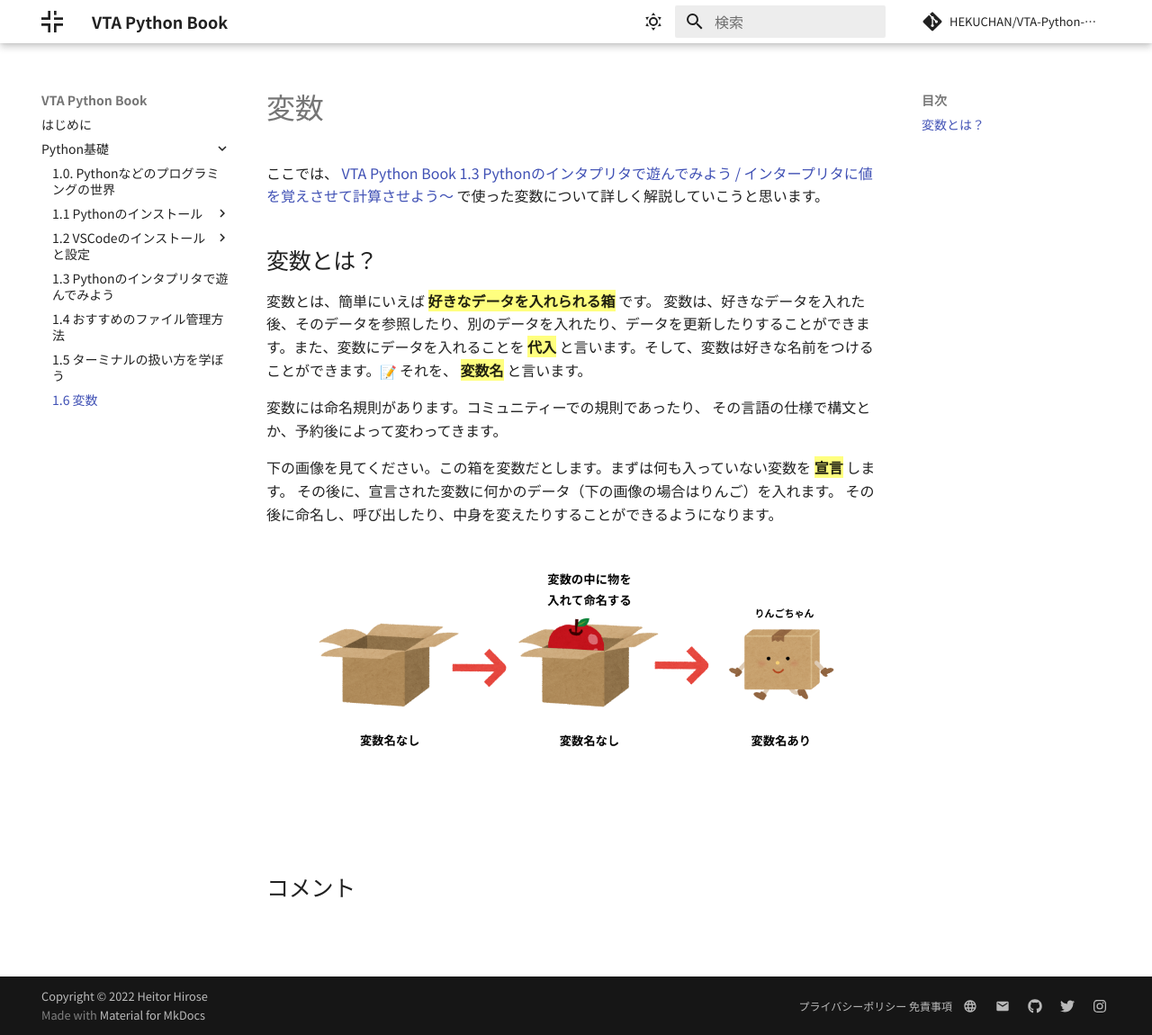
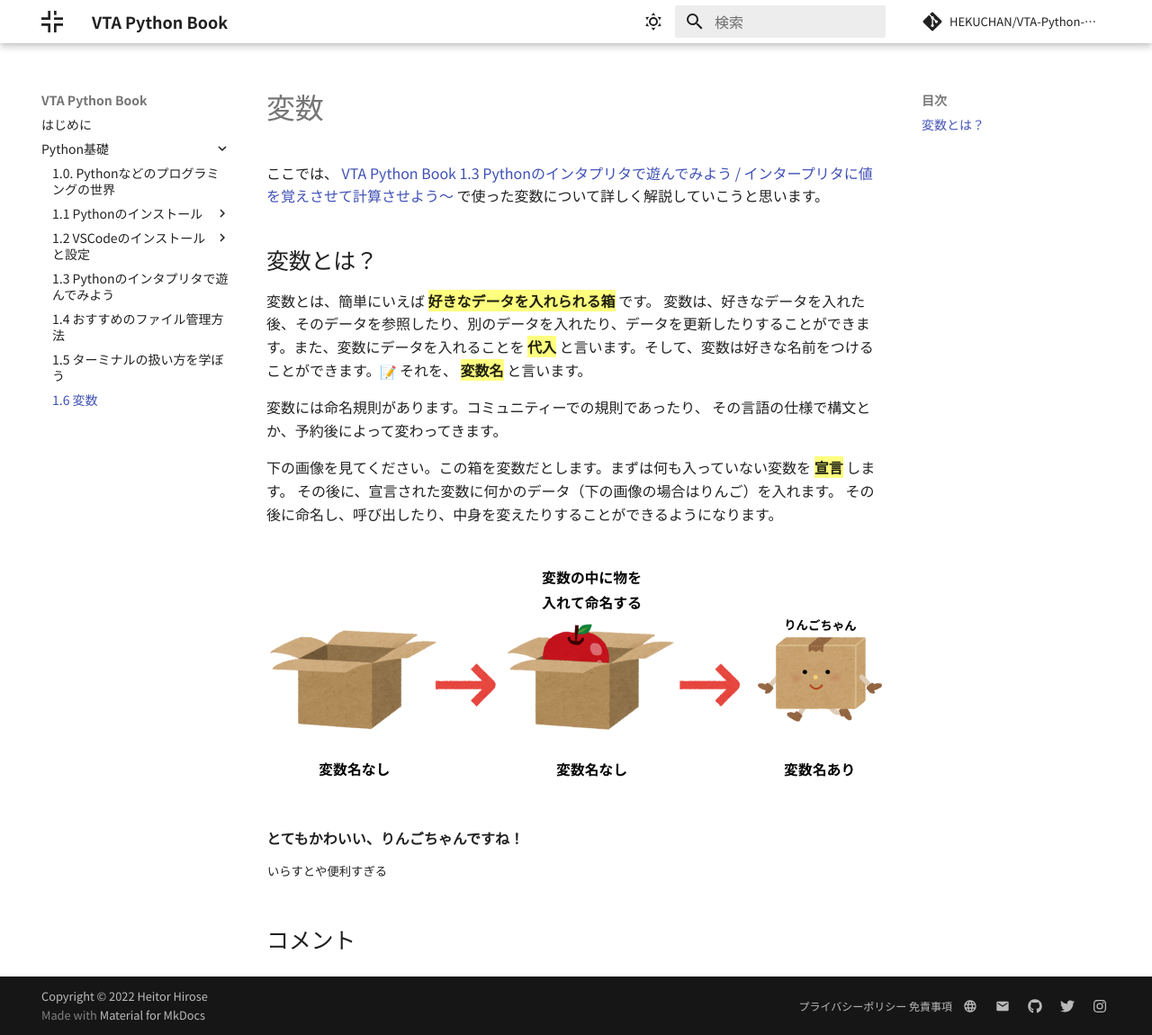
Before and after one commit to HEKUCHAN/VTA-Book, an MkDocs documentation site: the page built from docs/chapter-1/1.6.0-python-variable.md, in a window 1280 px wide and 1150 px high. Shown: the whole window at 90% size. Built offline with MkDocs 1.6.1 and Material for MkDocs 9.7.7, drawn with Linux system fonts in a browser that asks for light colours; emoji names are drawn with the system emoji font; comment, search, counter and statistics services are not loaded.

Commit message:
add new images

```diff
--- a/docs/chapter-1/1.6.0-python-variable.md
+++ b/docs/chapter-1/1.6.0-python-variable.md
@@ -16,3 +16,7 @@
 
 ![Variable](/images/variable/variable-light-mode.png#only-light)
 ![Variable](/images/variable/variable-dark-mode.png#only-dark)
+
+**とてもかわいい、りんごちゃんですね！**
+
+^いらすとや便利すぎる^
```
Also changed, not shown: docs/images/variable/variable-dark-mode.png, docs/images/variable/variable-light-mode.png.
